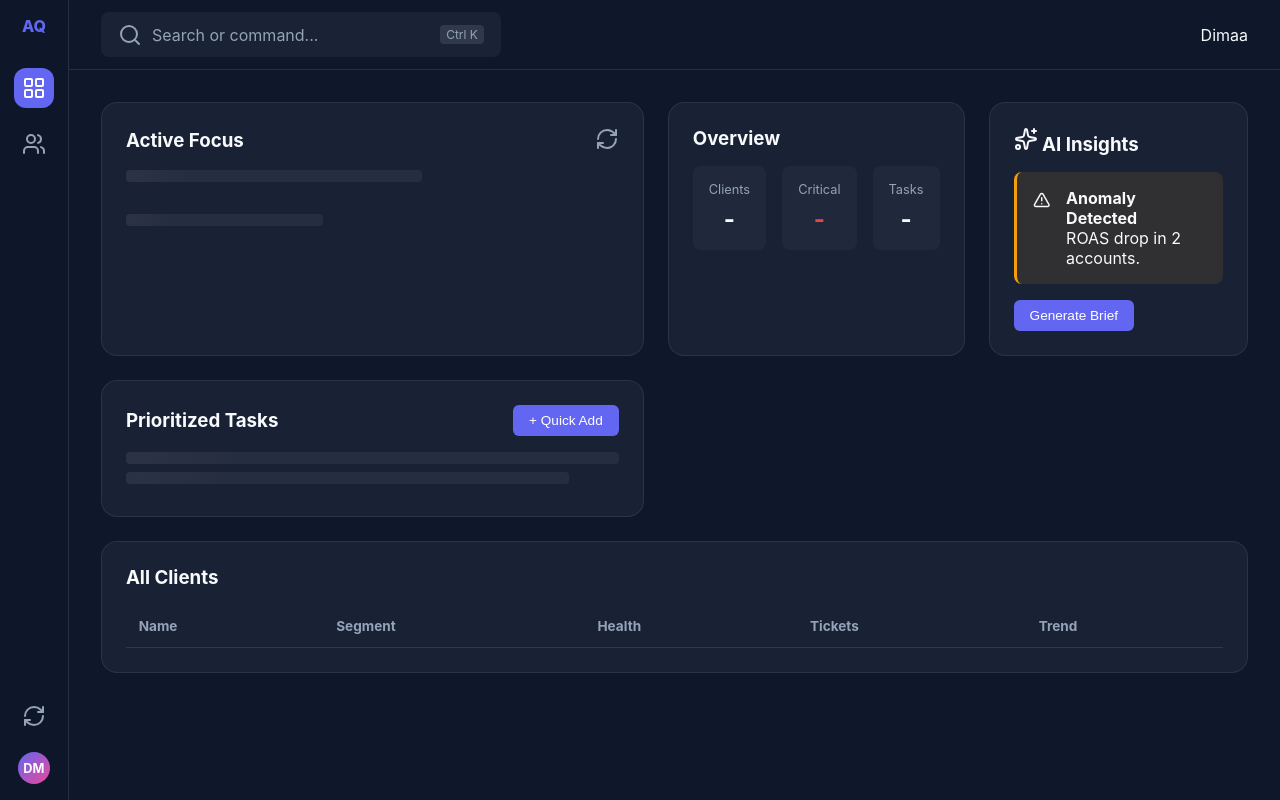
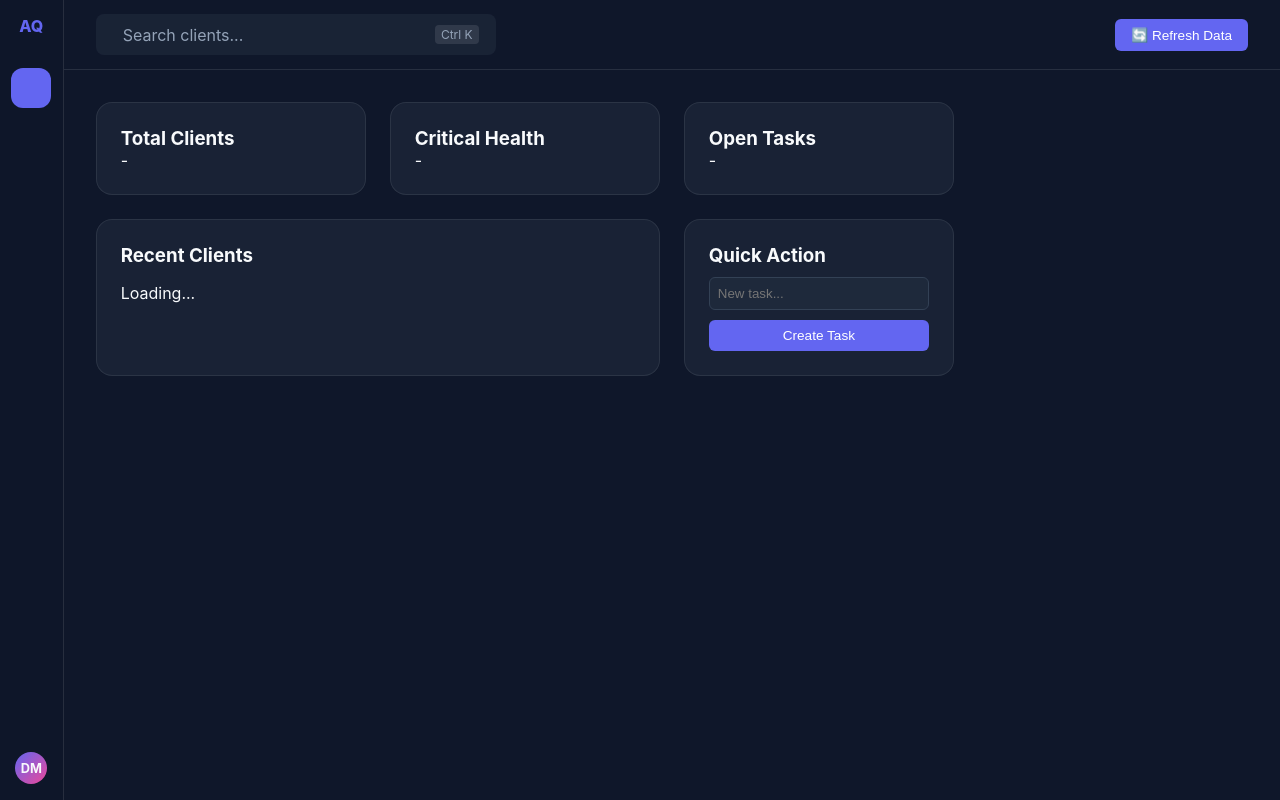
Before and after one commit to Nicromo/AnyQueryAMHub, a Flask app: template am-hub-final/templates/workspace.html in a window 1280 px wide. Run offline with Flask 3, Linux system fonts and the light colour scheme; the template is opened without the code that fills it, so the values that code supplies are empty; parts of the project's set-up code (start-up, migrations or seed data) failed here and were passed over.

Commit message:
Fix: DB Migration + Live Data Fetching + Auto Import

```diff
--- a/am-hub-final/templates/workspace.html
+++ b/am-hub-final/templates/workspace.html
@@ -2,93 +2,85 @@
 <html lang="ru">
 <head>
     <meta charset="UTF-8">
-    <title>AM Hub | Command Center</title>
+    <title>AM Hub | Live</title>
     <link rel="stylesheet" href="/static/css/main.css">
     <script src="https://unpkg.com/lucide@latest"></script>
 </head>
 <body class="dark-mode">
-    <!-- Command Palette -->
-    <div id="cmd-palette" class="hidden">
-        <div class="cmd-overlay"></div>
-        <div class="cmd-box">
-            <div class="cmd-input-wrapper"><i data-lucide="search"></i><input type="text" id="cmd-input" placeholder="Search clients, tasks..."></div>
-            <div class="cmd-results" id="cmd-results"></div>
-        </div>
-    </div>
+    <div id="cmd-palette" class="hidden"><div class="cmd-overlay"></div><div class="cmd-box"><div class="cmd-input-wrapper"><i data-lucide="search"></i><input type="text" id="cmd-input" placeholder="Search clients..."></div><div class="cmd-results" id="cmd-results"></div></div></div>
 
-    <!-- Left Dock -->
-    <nav class="left-dock">
-        <div class="dock-logo">AQ</div>
-        <a href="/" class="dock-item active"><i data-lucide="layout-grid"></i></a>
-        <a href="#" class="dock-item"><i data-lucide="users"></i></a>
-        <div class="dock-spacer"></div>
-        <button onclick="refreshData()" class="dock-item" title="Refresh"><i data-lucide="refresh-cw"></i></button>
-        <div class="dock-avatar">DM</div>
-    </nav>
+    <nav class="left-dock"><div class="dock-logo">AQ</div><a href="/" class="dock-item active"><i data-lucide="layout-grid"></i></a><div class="dock-spacer"></div><div class="dock-avatar">DM</div></nav>
 
-    <!-- Main Content -->
     <main class="main-content">
         <header class="top-bar">
-            <div class="search-trigger" onclick="toggleCmdPalette()">
-                <i data-lucide="search"></i><span>Search or command...</span><span class="kbd-shortcut">Ctrl K</span>
-            </div>
-            <div class="user-menu"><span>Dimaa</span></div>
+            <div class="search-trigger" onclick="toggleCmdPalette()"><i data-lucide="search"></i><span>Search clients...</span><span class="kbd-shortcut">Ctrl K</span></div>
+            <button class="btn-primary btn-sm" onclick="loadData()">🔄 Refresh Data</button>
         </header>
 
         <div class="bento-grid">
-            <!-- Hero Card: Active Client (Dynamic) -->
-            <div class="card hero-card span-2">
-                <div class="card-header"><h3>Active Focus</h3><button class="btn-icon" onclick="refreshData()"><i data-lucide="refresh-cw"></i></button></div>
-                <div id="hero-content" class="hero-content">
-                    <div class="skeleton-line" style="width: 60%"></div>
-                    <div class="skeleton-line" style="width: 40%"></div>
-                </div>
-            </div>
+            <!-- Stats -->
+            <div class="card stat-card"><h3>Total Clients</h3><div class="stat-value" id="stat-total">-</div></div>
+            <div class="card stat-card danger"><h3>Critical Health</h3><div class="stat-value" id="stat-critical">-</div></div>
+            <div class="card stat-card warning"><h3>Open Tasks</h3><div class="stat-value" id="stat-tasks">-</div></div>
 
-            <!-- Stats Card -->
-            <div class="card stats-card">
-                <div class="card-header"><h3>Overview</h3></div>
-                <div id="stats-content" class="stats-grid">
-                    <div class="stat-item"><span class="label">Clients</span><span class="value" id="stat-clients">-</span></div>
-                    <div class="stat-item"><span class="label">Critical</span><span class="value danger" id="stat-critical">-</span></div>
-                    <div class="stat-item"><span class="label">Tasks</span><span class="value" id="stat-tasks">-</span></div>
-                </div>
-            </div>
+            <!-- Clients List -->
+            <div class="card span-2"><div class="card-header"><h3>Recent Clients</h3></div><ul class="task-list" id="clients-list"><li>Loading...</li></ul></div>
 
-            <!-- AI Insights -->
-            <div class="card ai-card">
-                <div class="card-header"><h3><i data-lucide="sparkles"></i> AI Insights</h3></div>
-                <div class="ai-content">
-                    <div class="ai-alert"><i data-lucide="alert-triangle"></i><div><strong>Anomaly Detected</strong><p>ROAS drop in 2 accounts.</p></div></div>
-                    <button class="btn-primary btn-sm" onclick="alert('Brief generated!')">Generate Brief</button>
-                </div>
-            </div>
-
-            <!-- Tasks List (Dynamic) -->
-            <div class="card tasks-card span-2">
-                <div class="card-header"><h3>Prioritized Tasks</h3><button class="btn-primary btn-sm" onclick="addDemoTask()">+ Quick Add</button></div>
-                <ul class="task-list" id="task-list">
-                    <li class="skeleton-line" style="width: 100%"></li>
-                    <li class="skeleton-line" style="width: 90%"></li>
-                </ul>
-            </div>
-
-            <!-- Clients List Preview -->
-            <div class="card clients-card span-4">
-                <div class="card-header"><h3>All Clients</h3></div>
-                <div class="table-container">
-                    <table class="data-table">
-                        <thead><tr><th>Name</th><th>Segment</th><th>Health</th><th>Tickets</th><th>Trend</th></tr></thead>
-                        <tbody id="clients-table-body">
-                            <!-- Data injected via JS -->
-                        </tbody>
-                    </table>
-                </div>
-            </div>
+            <!-- Action -->
+            <div class="card"><h3>Quick Action</h3><input type="text" id="new-task" placeholder="New task..." style="width:100%; padding:8px; margin:10px 0; background:#1e293b; border:1px solid #334155; color:white; border-radius:6px;"><button class="btn-primary btn-sm" style="width:100%" onclick="addTask()">Create Task</button></div>
         </div>
     </main>
 
-    <script src="/static/js/app.js"></script>
-    <script>lucide.createIcons();</script>
+    <script>
+        lucide.createIcons();
+
+        // Load Data from API
+        async function loadData() {
+            try {
+                const stats = await fetch('/api/stats').then(r => r.json());
+                document.getElementById('stat-total').innerText = stats.total_clients;
+                document.getElementById('stat-critical').innerText = stats.critical_health;
+                document.getElementById('stat-tasks').innerText = stats.open_tasks;
+
+                const clients = await fetch('/api/clients').then(r => r.json());
+                const list = document.getElementById('clients-list');
+                list.innerHTML = '';
+                clients.forEach(c => {
+                    const li = document.createElement('li');
+                    li.className = 'task-item';
+                    li.innerHTML = \<span>\</span><span class="badge \">\</span><span style="margin-left:auto; font-size:0.8em; color:#94a3b8">Health: \</span>\;
+                    list.appendChild(li);
+                });
+
+                // Update search results
+                const resBox = document.getElementById('cmd-results');
+                resBox.innerHTML = clients.map(c => \<div class="cmd-item" onclick="alert('Open \')">\</div>\).join('');
+            } catch(e) { console.error(e); }
+        }
+
+        async function addTask() {
+            const title = document.getElementById('new-task').value;
+            if(!title) return;
+            await fetch('/api/tasks?title=' + encodeURIComponent(title), {method: 'POST'});
+            document.getElementById('new-task').value = '';
+            loadData();
+            alert('Task created!');
+        }
+
+        // Cmd+K Logic
+        window.toggleCmdPalette = () => {
+            const p = document.getElementById('cmd-palette');
+            p.classList.toggle('hidden');
+            if (!p.classList.contains('hidden')) document.getElementById('cmd-input').focus();
+        };
+        document.addEventListener('keydown', (e) => {
+            if ((e.ctrlKey || e.metaKey) && e.key === 'k') { e.preventDefault(); toggleCmdPalette(); }
+            if (e.key === 'Escape') document.getElementById('cmd-palette').classList.add('hidden');
+        });
+        document.querySelector('.cmd-overlay').addEventListener('click', toggleCmdPalette);
+
+        // Init
+        loadData();
+    </script>
 </body>
 </html>
```
Also changed, not shown: am-hub-final/database.py (+59 -8 lines), am-hub-final/main.py (+95 -76 lines).
